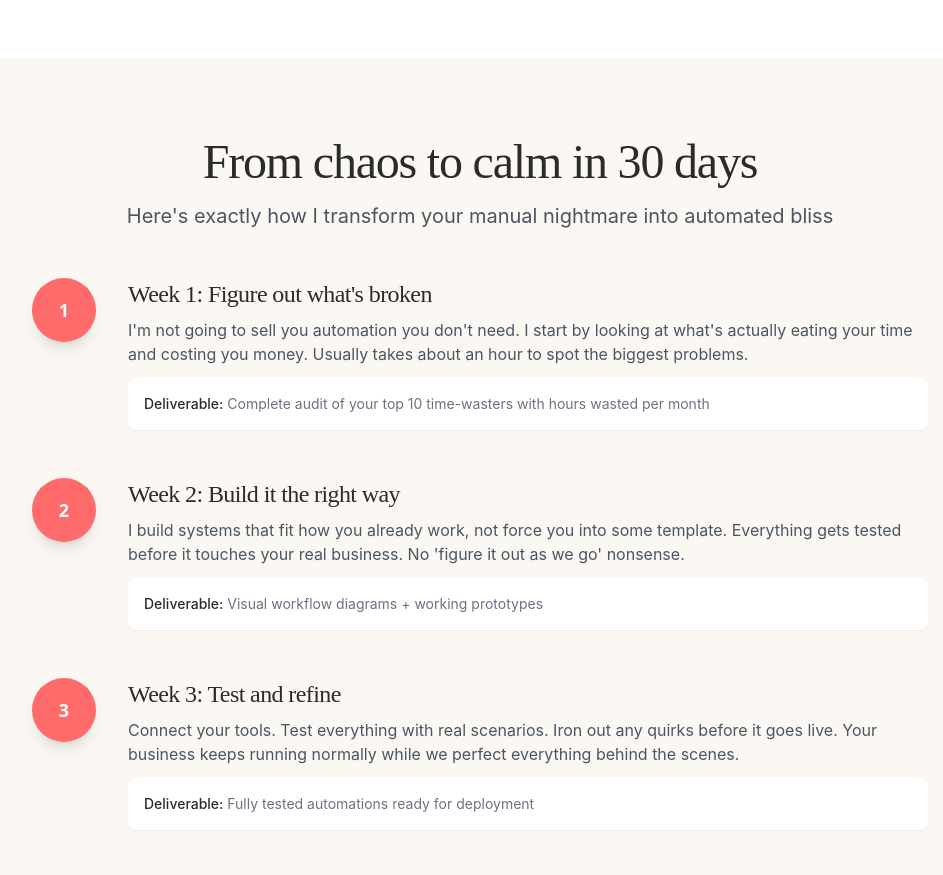
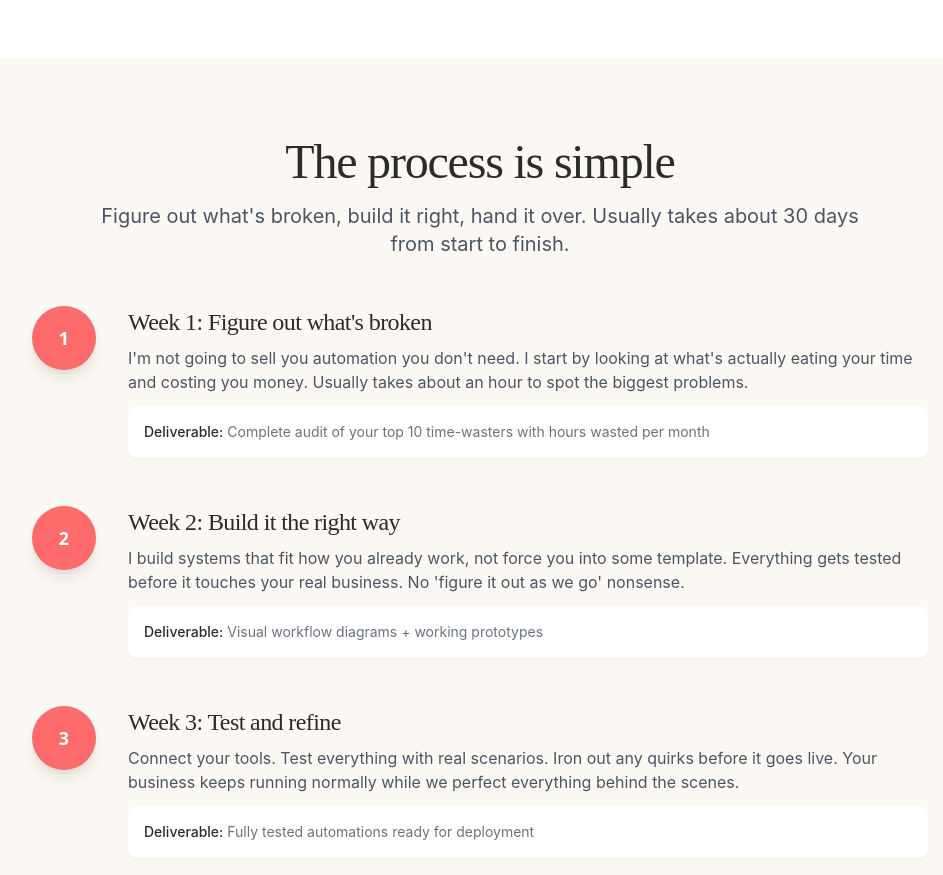
Before and after one commit to builtbytom/ct-automation-site-2, an Astro site: page / in a window 1280 px wide. Shown: the part 4480-5355 px from the top of the page, without its empty margins (160-1103 px from the left). Built offline with nearby package versions, Linux system fonts and the light colour scheme; Astro itself is replaced by a stand-in of ours.

Commit message:
Update timeline section heading to be more direct and simple

```diff
--- a/src/pages/index.astro
+++ b/src/pages/index.astro
@@ -547,10 +547,10 @@ import Layout from '../layouts/Layout.astro';
     <div class="container mx-auto max-w-4xl">
       <div class="text-center mb-12">
         <h2 class="font-display text-3xl sm:text-4xl lg:text-5xl text-charcoal mb-4">
-          From chaos to calm in 30 days
+          The process is simple
         </h2>
         <p class="text-lg sm:text-xl text-gray-600 max-w-3xl mx-auto">
-          Here's exactly how I transform your manual nightmare into automated bliss
+          Figure out what's broken, build it right, hand it over. Usually takes about 30 days from start to finish.
         </p>
       </div>
 
```
